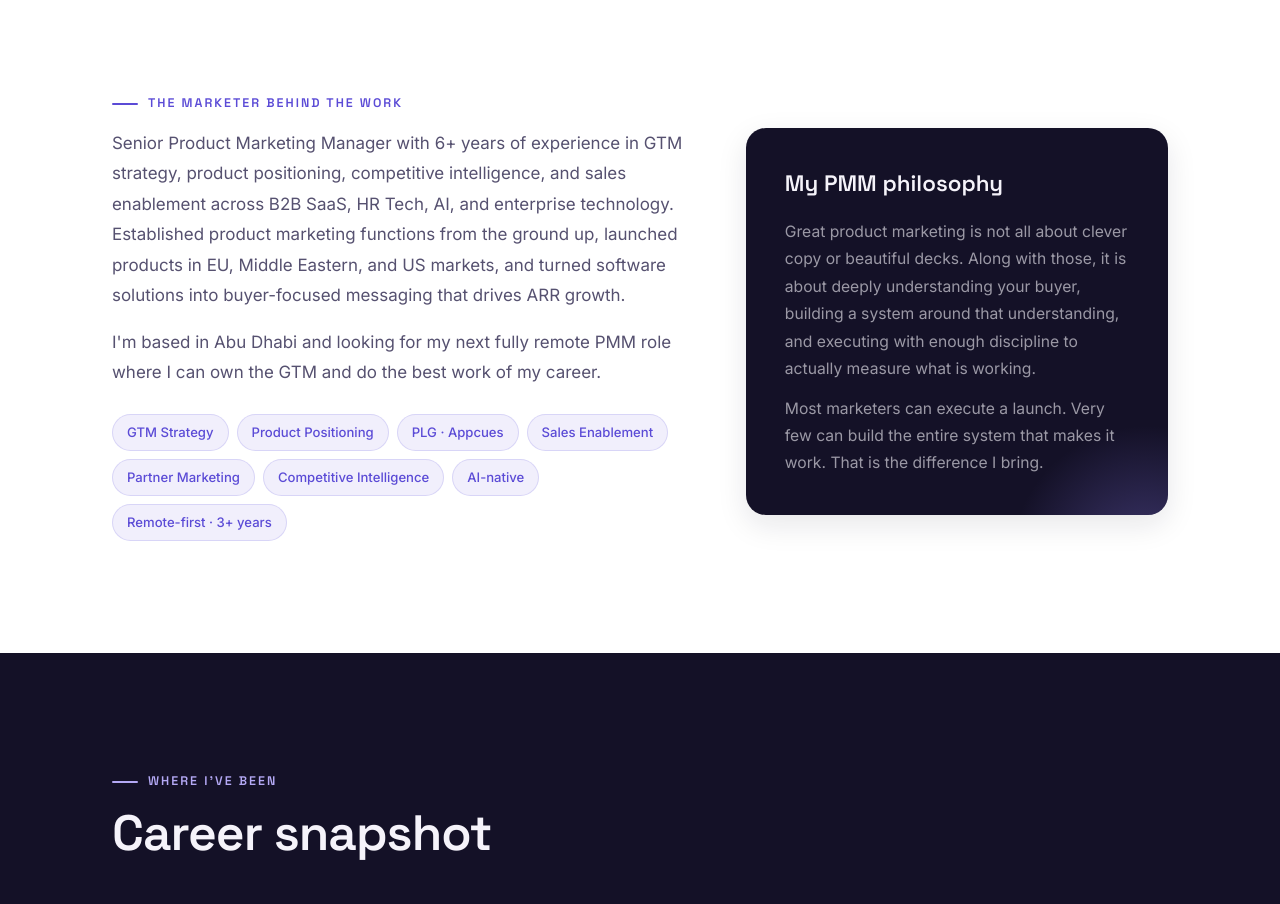
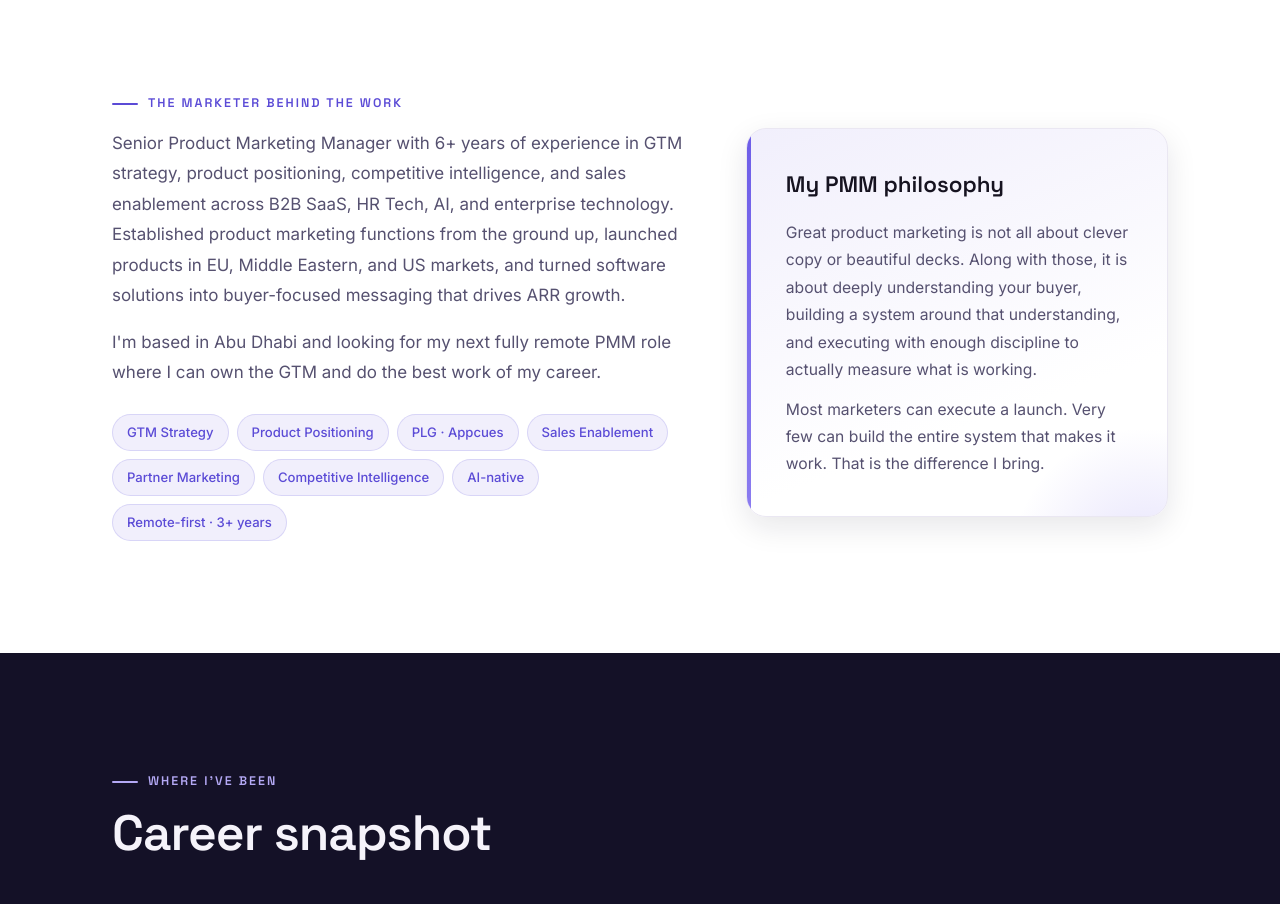
Before and after one commit to ammuabi2211-a11y/bremi-portfolio, a plain HTML site: page index.html in a window 1280 px wide. Shown: the part 960-1864 px from the top of the page. Drawn offline with Linux system fonts and the light colour scheme.

Commit message:
Make PMM philosophy card follow the active theme
Light mode now uses a soft violet-tinted surface card with theme text
colours; dark mode keeps the dark band look.

Co-Authored-By: Claude Fable 5.1 <noreply@anthropic.com>

```diff
--- a/css/styles.css
+++ b/css/styles.css
@@ -283,16 +283,22 @@ body {
 }
 
 .philosophy {
-  background: var(--band-dark); color: var(--on-band);
+  background: linear-gradient(160deg, var(--accent-soft) 0%, var(--surface) 70%); color: var(--text);
+  border: 1px solid var(--border);
   border-radius: var(--radius-lg); padding: clamp(1.8rem, 3vw, 2.6rem);
   position: relative; overflow: hidden; box-shadow: var(--shadow-md);
 }
 .philosophy::before {
   content: ""; position: absolute; inset: auto -30% -50% auto; width: 70%; aspect-ratio: 1;
-  background: radial-gradient(circle, rgba(139,124,240,0.35), transparent 65%);
+  background: radial-gradient(circle, rgba(139,124,240,0.22), transparent 65%);
 }
-.philosophy__title { font-family: var(--font-display); font-size: 1.4rem; font-weight: 600; margin-bottom: 16px; position: relative; }
-.philosophy p { font-size: 0.98rem; color: var(--on-band-muted); margin-bottom: 12px; position: relative; line-height: 1.75; }
+.philosophy::after { content: ""; position: absolute; left: 0; top: 0; bottom: 0; width: 4px; background: var(--grad); }
+.philosophy__title { font-family: var(--font-display); font-size: 1.4rem; font-weight: 600; margin-bottom: 16px; position: relative; color: var(--text); }
+.philosophy p { font-size: 0.98rem; color: var(--muted); margin-bottom: 12px; position: relative; line-height: 1.75; }
+:root[data-theme="dark"] .philosophy { background: var(--band-dark); color: var(--on-band); border-color: var(--band-border); }
+:root[data-theme="dark"] .philosophy::before { background: radial-gradient(circle, rgba(139,124,240,0.35), transparent 65%); }
+:root[data-theme="dark"] .philosophy__title { color: var(--on-band); }
+:root[data-theme="dark"] .philosophy p { color: var(--on-band-muted); }
 .philosophy p:last-child { margin-bottom: 0; }
 
 /* =========================================================
```
